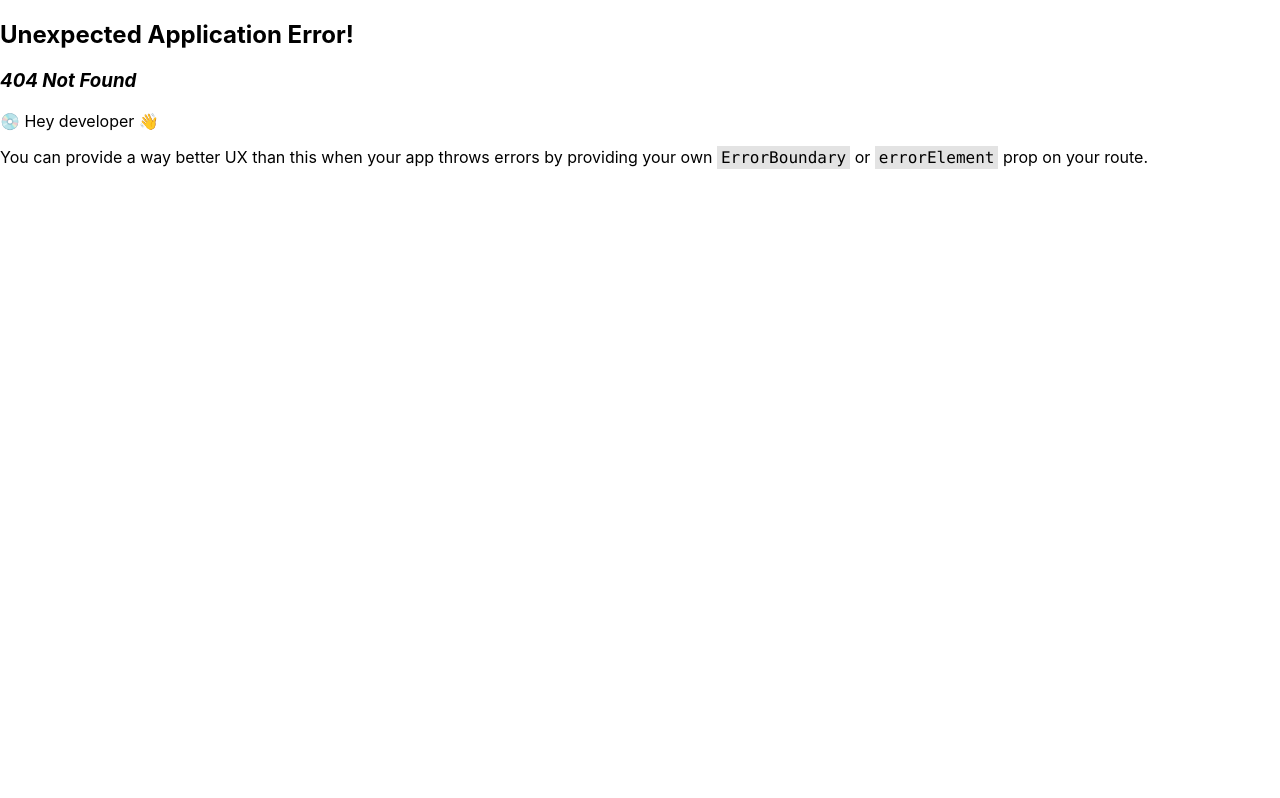
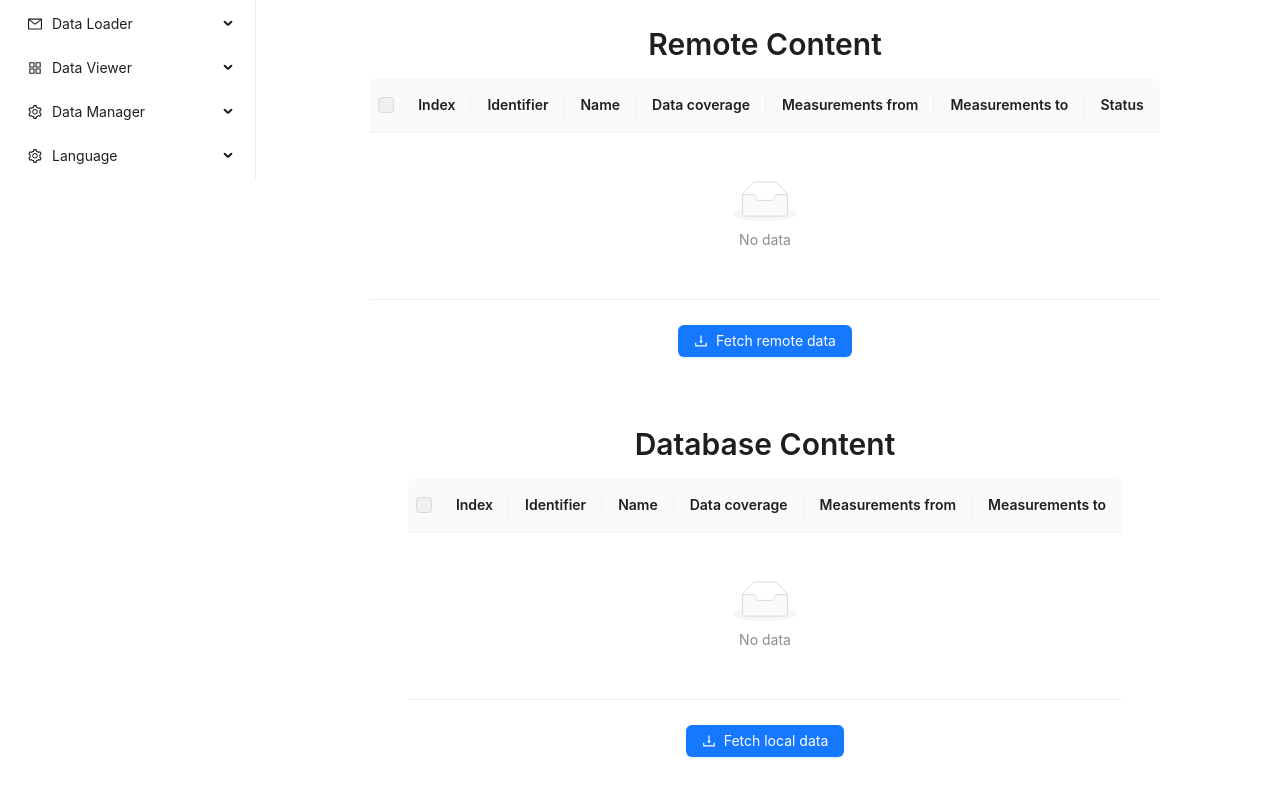
Before and after one commit to Pawel80256/noaa-dataservice, a React (Create React App) app in the folder noaa-dataservice-frontend/: page /dataloader/locations/cities in a window 1280 px wide. Before the commit this address had no page. Built offline with nearby package versions, Linux system fonts and the light colour scheme.

Commit message:
location loading view development, cities subview development

```diff
--- a/noaa-dataservice-frontend/src/components/common/MyMenu.tsx
+++ b/noaa-dataservice-frontend/src/components/common/MyMenu.tsx
@@ -30,6 +30,9 @@ export const MyMenu = () => {
                 break;
             case 'countries':
                 navigate('dataloader/locations/countries');
+                break;
+            case 'cities':
+                navigate('dataloader/locations/cities');
                 break;
         }
     }
--- a/noaa-dataservice-frontend/src/index.tsx
+++ b/noaa-dataservice-frontend/src/index.tsx
@@ -10,6 +10,7 @@ import {Col, Row} from "antd";
 import {DataTypesLoaderView} from "./views/DataTypesLoaderView";
 import {LocationCategoriesLoaderView} from "./views/LocationCategoriesLoaderView";
 import {CountriesLoaderView} from "./views/CountriesLoaderView";
+import {CitiesLoaderView} from "./views/CitiesLoaderView";
 
 const Content = () => (
     <Row style={{ width: '100%', height: '100vh' }}>
@@ -32,6 +33,7 @@ const router = createBrowserRouter([
             { path: "dataloader/datatypes", element: <DataTypesLoaderView /> },
             { path: "dataloader/locationcategories", element: <LocationCategoriesLoaderView /> },
             { path: "dataloader/locations/countries", element: <CountriesLoaderView /> },
+            { path: "dataloader/locations/cities", element: <CitiesLoaderView /> },
             // Inne ścieżki
         ],
     },
--- a/noaa-dataservice-frontend/src/services/NOAALocationService.ts
+++ b/noaa-dataservice-frontend/src/services/NOAALocationService.ts
@@ -34,9 +34,21 @@ export const getAllRemoteStates = async ():Promise<NOAALocation[]> => {
 }
 
 export const loadCountriesByIds = async (ids:string[]) => {
-    await axios.put(`${apiPath}/NOAA/location/countries/loadByIds`, ids)
+    await axios.put(`${apiPath}/NOAA/location/countries/loadByIds`, ids);
+}
+
+export const loadAllCountries = async () => {
+    await axios.put(`${apiPath}/NOAA/location/countries/load`);
+}
+
+export const loadCitiesByIds = async (ids:string[]) => {
+    await axios.put(`${apiPath}/NOAA/location/cities/loadByIds`, ids);
 }
 
 export const deleteCountriesByIds = async (ids:string[]) => {
     await axios.delete(`${apiPath}/NOAA/location/countries`, {data:ids})
 }
+
+export const deleteCitiesByIds = async (ids:string[]) => {
+    await axios.delete(`${apiPath}/NOAA/location/cities`, {data:ids})
+}
--- /dev/null
+++ b/noaa-dataservice-frontend/src/views/CitiesLoaderView.tsx
@@ -0,0 +1,187 @@
+import {useTranslation} from "react-i18next";
+import {Button, Col, Flex, notification, Row, Space, Typography} from "antd";
+import {useState} from "react";
+import {NOAADataType} from "../models/NOAADataType";
+import {NOAALocation} from "../models/NOAALocation";
+import {
+    deleteLocalDataTypesByIds,
+    getAllLocalDataTypes,
+    getAllRemoteDataTypes,
+    loadAllDataTypes,
+    loadDataTypesByIds
+} from "../services/NOAADataTypeService";
+import {showErrorNotification, showSuccessNotification, showWarningNotification} from "../services/Utils";
+import {
+    deleteCitiesByIds,
+    getAllLocalCities,
+    getAllRemoteCities,
+    loadCitiesByIds
+} from "../services/NOAALocationService";
+import {DataTypesTable} from "../components/data_loader/data_types/DataTypesTable";
+import {DownloadOutlined} from "@ant-design/icons";
+
+export const CitiesLoaderView = () => {
+    const {t} = useTranslation();
+    const [api, contextHolder] = notification.useNotification();
+
+    const [remoteCities, setRemoteCities] = useState<NOAALocation[]>([]);
+    const [localCities, setLocalCities] = useState<NOAALocation[]>([]);
+
+    const [isRemoteCitiesLoading, setIsRemoteCitiesLoading] = useState(false);
+    const [isLocalCitiesLoading, setIsLocalCitiesLoading] = useState(false)
+    const [isLoadingSelectedCitiesLoading, setIsLoadingSelectedCitiesLoading] = useState(false)
+    // const [isLoadingAllDataTypesLoading, setIsLoadingAllDataTypesLoading] = useState(false)
+    const [isDeletingCitiesLoading, setIsDeletingCitiesLoading] = useState(false)
+
+    const [selectedRemoteCities, setSelectedRemoteCities] = useState<React.Key[]>([]);
+    const [selectedLocalCities, setSelectedLocalCities] = useState<React.Key[]>([]);
+
+    const updateSelectedRemoteCities = (keys: React.Key[]) => {
+        setSelectedRemoteCities(keys)
+    }
+    const updateSelectedLocalCities = (keys: React.Key[]) => {
+        setSelectedLocalCities(keys)
+    }
+
+    const selectAllLocalDataTypes = () => {
+        const newSelectedRowKeys = localCities.map(dt => dt.id);
+        setSelectedLocalCities(newSelectedRowKeys);
+    };
+
+    const selectAllRemoteDataTypes = () => {
+        const newSelectedRowKeys = remoteCities.map(dt => dt.id);
+        setSelectedRemoteCities(newSelectedRowKeys);
+    }
+
+    const fetchRemoteDataTypes = () => {
+        setIsRemoteCitiesLoading(true);
+        getAllRemoteCities().then(response => {
+            setRemoteCities(response);
+            setIsRemoteCitiesLoading(false);
+            showSuccessNotification(t('REMOTE_FETCH_SUCCESS_LABEL'));
+        }).catch(() => {
+            setIsRemoteCitiesLoading(false);
+            showErrorNotification(t('REMOTE_FETCH_ERROR_LABEL'));
+        });
+    };
+
+    const fetchLocalCities = () => {
+        setIsLocalCitiesLoading(true);
+        getAllLocalCities().then(response => {
+            setLocalCities(response);
+            setIsLocalCitiesLoading(false);
+            showSuccessNotification(t('LOCAL_FETCH_SUCCESS_LABEL'))
+        }).catch(()=>{
+            setIsLocalCitiesLoading(false);
+            showErrorNotification(t('LOCAL_FETCH_ERROR_LABEL'))
+        })
+    }
+
+    const handleLoadingSelectedCities = () => {
+        const ids:string[] = selectedRemoteCities.map(key => key.toString());
+
+        if (ids.length > 60) {
+            showWarningNotification(t('LOAD_LIMIT_EXCEEDED_LABEL'))
+            return;
+        }
+
+        setIsLoadingSelectedCitiesLoading(true);
+        loadCitiesByIds(ids).then(() => {
+            fetchLocalCities();
+            setIsLoadingSelectedCitiesLoading(false);
+            showSuccessNotification(t('LOAD_SUCCESS_LABEL'))
+        }).catch(()=>{
+            setIsLoadingSelectedCitiesLoading(false);
+            showErrorNotification(t('LOAD_ERROR_LABEL'))
+        })
+    }
+
+    const deleteSelectedCities = () => {
+        const ids:string[] = selectedLocalCities.map(key => key.toString());
+        setIsDeletingCitiesLoading(true);
+        deleteCitiesByIds(ids).then(() => {
+            fetchLocalCities(/*boolean showNotification*/);
+            setIsDeletingCitiesLoading(false);
+            showSuccessNotification(t('DELETE_SUCCESS_LABEL'))
+        }).catch(()=>{
+            setIsDeletingCitiesLoading(false);
+            showErrorNotification(t('DELETE_ERROR_LABEL'))
+        })
+    }
+
+    return(
+        <>
+            {contextHolder}
+            <div style={{ display: 'flex', flexDirection: 'column', height: '100vh' }}>
+                <Flex style={{ flex: 1, minWidth: '50vh' }} align={'center'} justify={'flex-start'} vertical>
+                    <Row>
+                        <Typography.Title level={2}>{t('REMOTE_CONTENT')}</Typography.Title>
+                    </Row>
+                    <Row>
+                        <DataTypesTable
+                            dataTypes={remoteCities}
+                            updateSelectedDataTypes={updateSelectedRemoteCities}
+                            localDataTypes={localCities}
+                            selectedDataTypes={selectedRemoteCities}
+                            showStatusColumn={true}/>
+                    </Row>
+                    {remoteCities.length === 0 &&    <Row>
+                        <Button
+                            style={{marginTop:'25px'}}
+                            type="primary" icon={<DownloadOutlined />}
+                            onClick={fetchRemoteDataTypes}
+                            loading={isRemoteCitiesLoading}>{t('FETCH_REMOTE_LABEL')}</Button>
+                    </Row>}
+                    {remoteCities.length > 0 &&    <Row>
+                        <Col>
+                            <Space>
+                                <Button
+                                    style={{marginTop:'25px'}}
+                                    type="primary" icon={<DownloadOutlined />}
+                                    onClick={handleLoadingSelectedCities}
+                                    loading={isLoadingSelectedCitiesLoading}>{t('LOAD_SELECTED_LABEL')}</Button>
+                            </Space>
+                        </Col>
+                    </Row>}
+                </Flex>
+                <Flex style={{ flex: 1, minHeight: '50vh' }} align={'center'} justify={'flex-start'} vertical>
+                    <Row>
+                        <Typography.Title level={2}>{t('DATABASE_CONTENT')}</Typography.Title>
+                    </Row>
+                    <Row>
+                        <DataTypesTable
+                            dataTypes={localCities}
+                            updateSelectedDataTypes={updateSelectedLocalCities}
+                            localDataTypes={[]}
+                            selectedDataTypes={selectedLocalCities}
+                            showStatusColumn={false}/>
+                    </Row>
+                    {localCities.length === 0 &&    <Row>
+                        <Button
+                            style={{marginTop:'25px'}}
+                            type="primary" icon={<DownloadOutlined />}
+                            onClick={fetchLocalCities}
+                            loading={isLocalCitiesLoading}>{t('FETCH_LOCAL_LABEL')}</Button>
+                    </Row>}
+                    {localCities.length > 0 &&    <Row>
+                        <Col>
+                            <Space>
+                                <Button
+                                    style={{marginTop:'25px'}}
+                                    type="primary" icon={<DownloadOutlined />}
+                                    onClick={selectAllLocalDataTypes}
+                                    loading={isDeletingCitiesLoading}>{t('SELECT_ALL_LABEL')}</Button>
+                                <Button
+                                    style={{marginTop:'25px'}}
+                                    type="primary" icon={<DownloadOutlined />}
+                                    onClick={deleteSelectedCities}
+                                    loading={isDeletingCitiesLoading}>{t('DELETE_SELECTED_LABEL')}</Button>
+                            </Space>
+                        </Col>
+                    </Row>}
+                </Flex>
+            </div>
+
+        </>
+    )
+}
--- a/noaa-dataservice-frontend/src/views/CountriesLoaderView.tsx
+++ b/noaa-dataservice-frontend/src/views/CountriesLoaderView.tsx
@@ -14,7 +14,7 @@ import {showErrorNotification, showSuccessNotification, showWarningNotification}
 import {
     deleteCountriesByIds,
     getAllLocalCountries,
-    getAllRemoteCountries,
+    getAllRemoteCountries, loadAllCountries,
     loadCountriesByIds
 } from "../services/NOAALocationService";
 import {DataTypesTable} from "../components/data_loader/data_types/DataTypesTable";
@@ -30,7 +30,7 @@ export const CountriesLoaderView = () => {
     const [isRemoteCountriesLoading, setIsRemoteCountriesLoading] = useState(false);
     const [isLocalCountriesLoading, setIsLocalCountriesLoading] = useState(false)
     const [isLoadingSelectedCountriesLoading, setIsLoadingSelectedCountriesLoading] = useState(false)
-    // const [isLoadingAllDataTypesLoading, setIsLoadingAllDataTypesLoading] = useState(false)
+    const [isLoadingAllCountriesLoading, setIsLoadingAllCountriesLoading] = useState(false)
     const [isDeletingCountriesLoading, setIsDeletingCountriesLoading] = useState(false)
 
     const [selectedRemoteCountries, setSelectedRemoteCountries] = useState<React.Key[]>([]);
@@ -96,6 +96,18 @@ export const CountriesLoaderView = () => {
         })
     }
 
+    const handleLoadingAllCountries = () =>{
+        setIsLoadingAllCountriesLoading(true);
+        loadAllCountries().then(()=>{
+            fetchLocalCountries();
+            setIsLoadingAllCountriesLoading(false);
+            showSuccessNotification(t('LOAD_SUCCESS_LABEL'))
+        }).catch(()=>{
+            setIsLoadingAllCountriesLoading(false);
+            showErrorNotification(t('LOAD_ERROR_LABEL'))
+        })
+    }
+
     const deleteSelectedCountries = () => {
         const ids:string[] = selectedLocalCountries.map(key => key.toString());
         setIsDeletingCountriesLoading(true);
@@ -135,11 +147,11 @@ export const CountriesLoaderView = () => {
                     {remoteCountries.length > 0 &&    <Row>
                         <Col>
                             <Space>
-                                {/*<Button*/}
-                                {/*    style={{marginTop:'25px'}}*/}
-                                {/*    type="primary" icon={<DownloadOutlined />}*/}
-                                {/*    onClick={handleLoadingAllCountries}*/}
-                                {/*    loading={isLoadingAllDataTypesLoading}>{t('LOAD_ALL_LABEL')}</Button>*/}
+                                <Button
+                                    style={{marginTop:'25px'}}
+                                    type="primary" icon={<DownloadOutlined />}
+                                    onClick={handleLoadingAllCountries}
+                                    loading={isLoadingAllCountriesLoading}>{t('LOAD_ALL_LABEL')}</Button>
                                 <Button
                                     style={{marginTop:'25px'}}
                                     type="primary" icon={<DownloadOutlined />}
```
Also changed, not shown: 2 other files (tests, documents, lock files or other folders).
